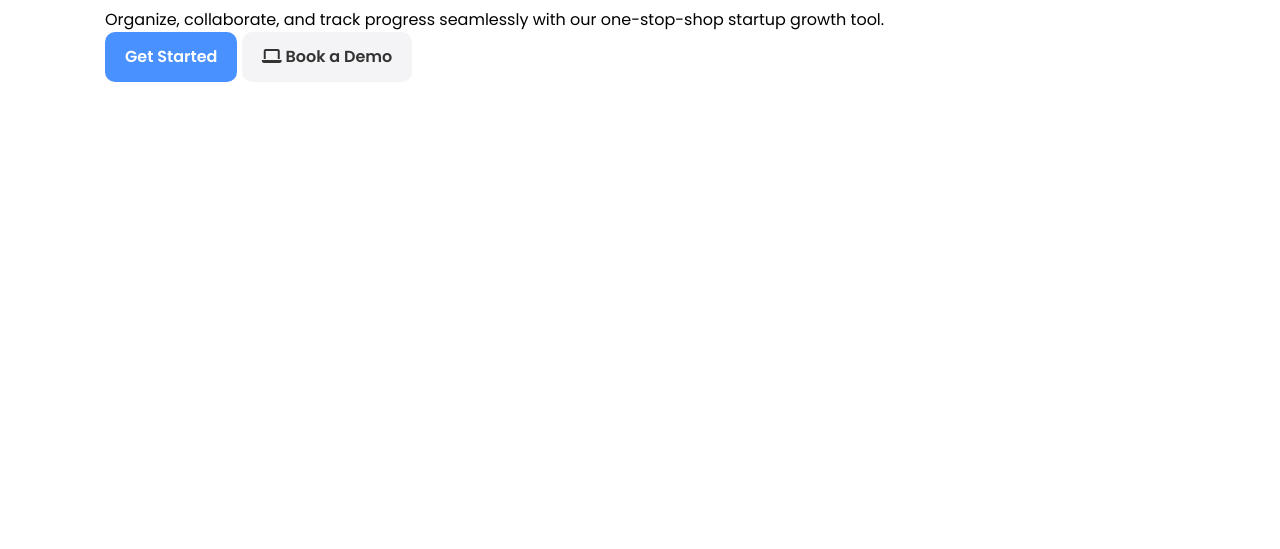
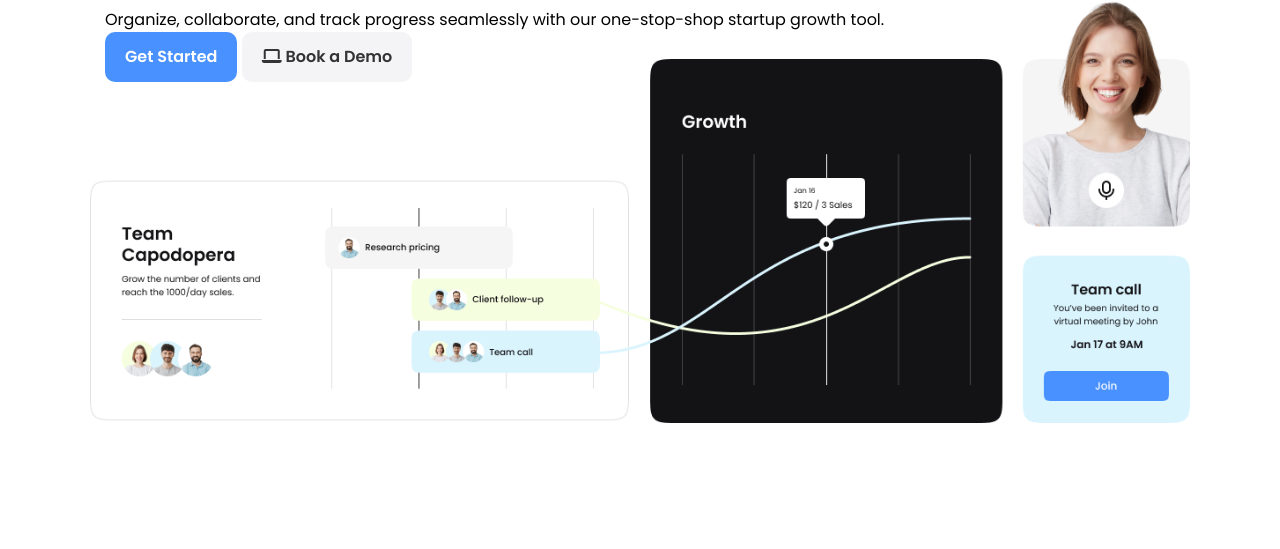
Before and after one commit to Annie-Huang/saas-landing-page, a website: page index.html in a window 1280 px wide. Shown: the part 251-800 px from the top of the page. Drawn offline with Linux system fonts and the light colour scheme.

Commit message:
Style the hero container

```diff
--- a/css/style.css
+++ b/css/style.css
@@ -60,6 +60,17 @@ img {
 }
 .navbar ul li:last-child a {
   margin-left: 10px;
+}
+
+/* Hero */
+.hero {
+  margin-bottom: 50px;
+}
+.hero .container {
+  background: url('../images/hero-bg.png') no-repeat;
+  background-size: contain;
+  background-position: center bottom;
+  height: 550px;
 }
 
 /* Utility Classes */
```
